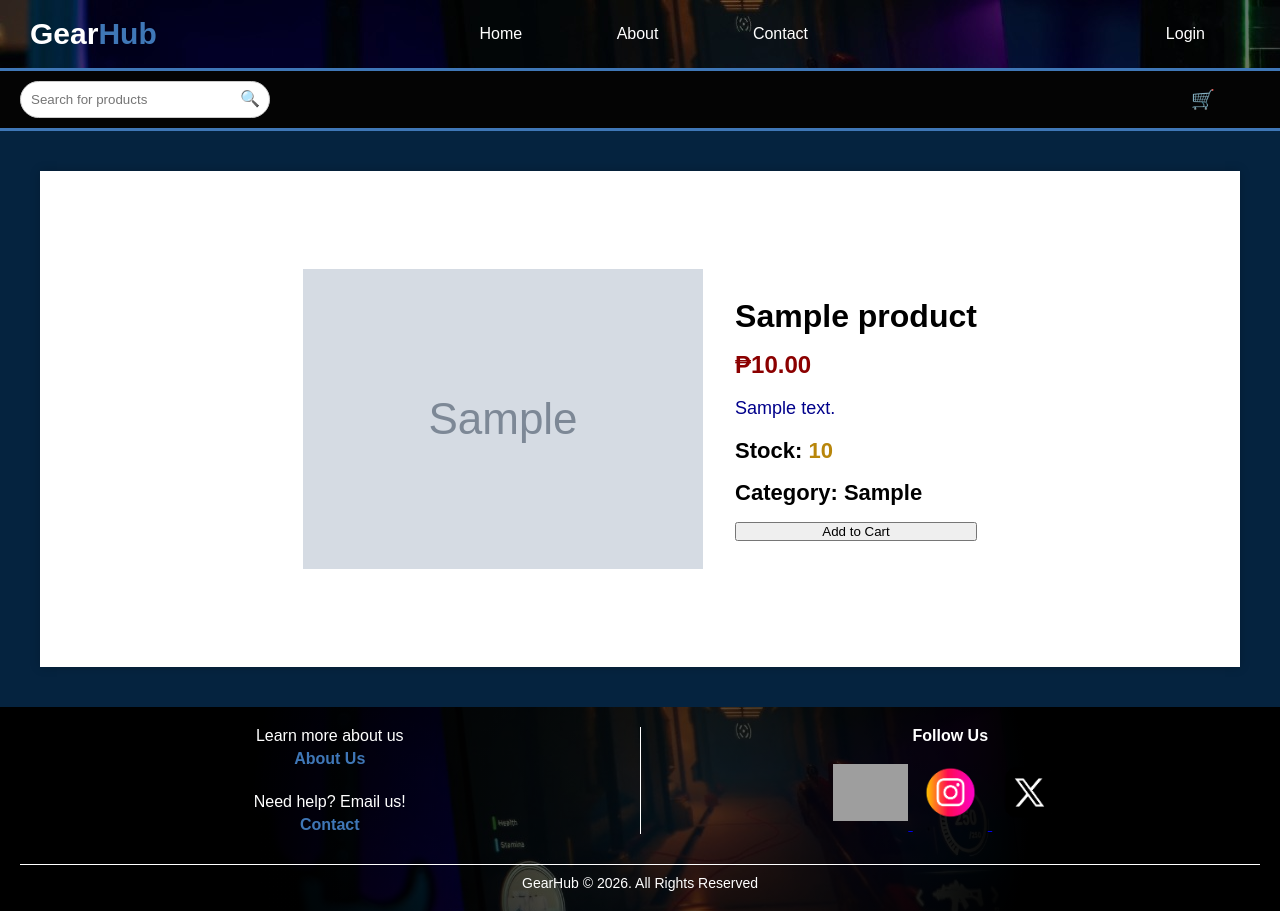
After one commit to Nikolai789/Website-project, a PHP site: page /product.php?id=1 in a window 1280 px wide. The commit adds this page. Run offline with PHP 8.4, Linux system fonts and the light colour scheme; tables that the repository leaves empty or names only in its code hold one stand-in row (values such as "Sample post"); grey boxes marked "Sample" are stand-in pictures; grey boxes are pictures that could not be loaded.

Commit message:
implemented database to the product items and added a page for products with full information with css.

```diff
--- /dev/null
+++ b/css/product.css
@@ -0,0 +1,59 @@
+main{
+    background-color: rgb(5, 35, 63);
+}
+main .container{
+    display: block;
+    box-shadow: 0 0 10px rgba(0, 0, 0, 0.2);
+    padding: 32px;
+    margin: 40px;
+    background-color: white;
+}
+
+main .product-detail{
+    display: flex;
+    justify-content: center;
+    align-items: center;
+    gap: 32px;
+    padding: 16px;
+}
+
+main .product-detail img{
+    width: 400px;
+    height: 400px;
+    object-fit: contain;
+}
+
+main .product-detail .product-info{
+    display: flex;
+    flex-direction: column;
+    gap: 16px;
+}
+
+main .product-detail .product-info .price{
+    font-size: 24px;
+    font-weight: bold;
+    color: darkred;
+}
+
+main .product-detail .product-info .description{
+    line-height: 1.5;
+    font-size: 18px;
+    color: darkblue;
+}
+
+main .product-detail .product-info .stocks{
+    font-size: 22px;
+    font-weight: bold;
+}
+
+main .product-detail .product-info .stocks span{
+    font-size: 22px;
+    font-weight: bold;
+    color: darkgoldenrod;
+}
+
+main .product-detail .product-info .category{
+    font-size: 22px;
+    font-weight: bold;
+
+}
--- a/includes/second_nav.php
+++ b/includes/second_nav.php
@@ -14,7 +14,7 @@
             </div>
 
             <a class="cart" href="check-out/checkout.php">🛒</a>
-            <!-- just an idea. not official -->
+
         </div>
 
         <hr class="greenhr">
--- /dev/null
+++ b/product.php
@@ -0,0 +1,49 @@
+<?php
+include "configurations/config.php";
+
+$id = $_GET['id'] ?? null;
+if (!$id) { header("Location: index.php"); exit; }
+
+$stmt = $conn->prepare("SELECT * FROM products WHERE product_id = ?");
+$stmt->bind_param("i", $id);
+$stmt->execute();
+$product = $stmt->get_result()->fetch_assoc();
+
+if (!$product) { echo "Product not found."; exit; }
+?>
+
+<!DOCTYPE html>
+<html lang="en">
+<head>
+    <meta charset="UTF-8">
+    <title><?= htmlspecialchars($product['name']) ?> - Periph</title>
+    <link rel="stylesheet" href="css/style.css">
+    <link rel="stylesheet" href="css/navigation.css">
+    <link rel="stylesheet" href="css/navigation2.css">
+    <link rel="stylesheet" href="css/footer.css">
+    <link rel="stylesheet" href="css/product.css">
+</head>
+<body>
+    <?php include "includes/nav.php" ?>
+    <?php include "includes/second_nav.php" ?>
+
+    <main>
+        <div class="container">
+            <div class="product-detail">
+                <img src="Assets/product_images/<?= htmlspecialchars($product['image']) ?>"
+                alt="<?= htmlspecialchars($product['name']) ?>">
+                <div class="product-info">
+                    <h1><?= htmlspecialchars($product['name']) ?></h1>
+                    <p class="price">₱<?= number_format($product['price'], 2) ?></p>
+                    <p class="description"><?= nl2br(htmlspecialchars($product['description'])) ?></p>
+                    <p class="stocks">Stock: <span><?= $product['stock'] ?></span></p>
+                    <p class="category">Category: <?= $product['category'] ?></p>
+                    <button>Add to Cart</button>
+                </div>
+            </div>
+        </div>
+    </main>
+
+    <?php include "includes/footer.php" ?>
+</body>
+</html>
```
Also changed, not shown: css/main.css (+16 -2 lines), index.php (+15 -12 lines).
